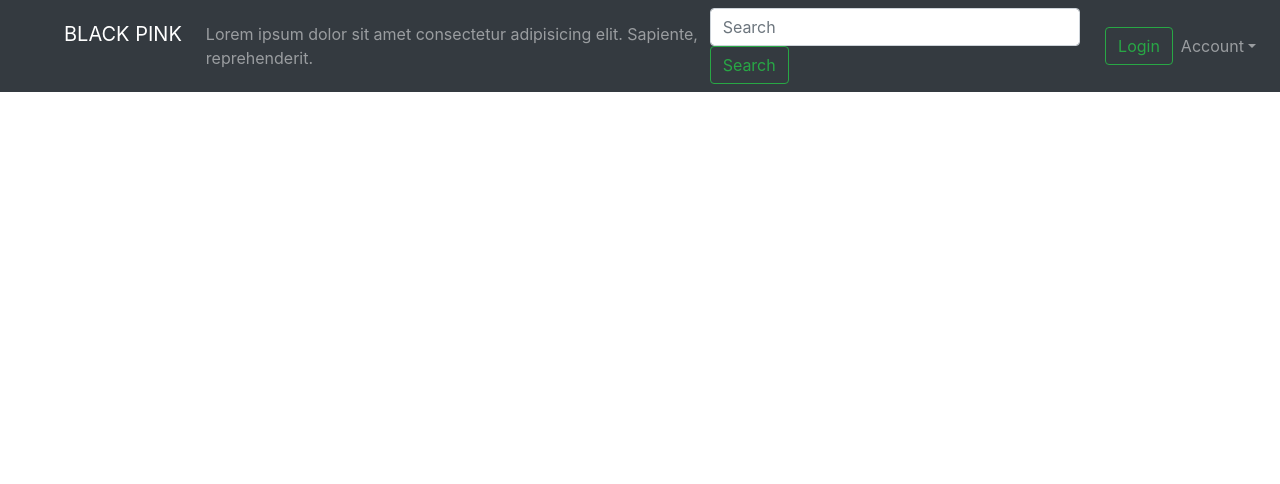
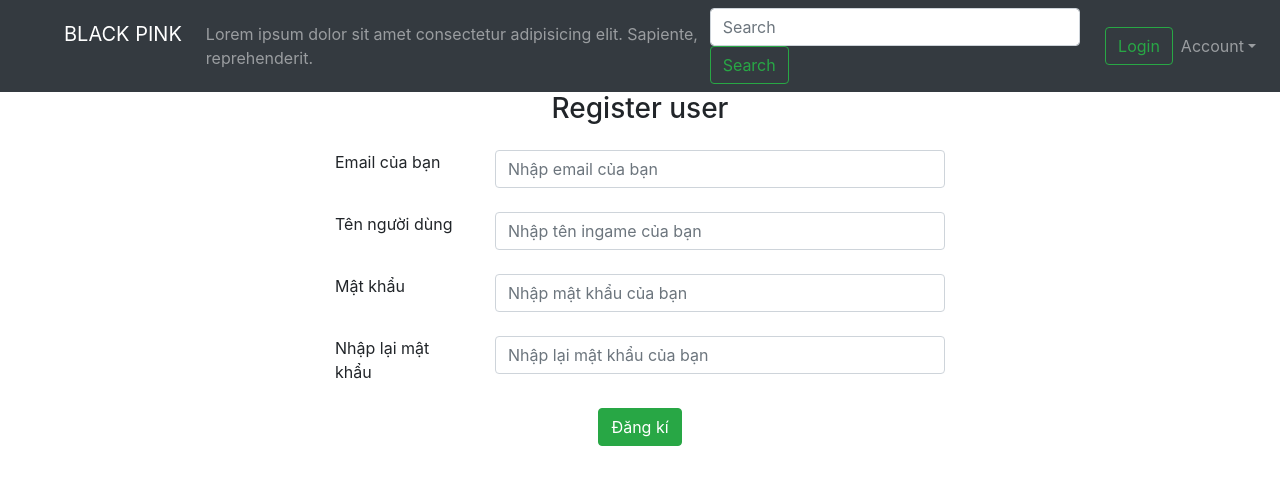
Before and after one commit to 1000Roses/blackpink_frontend, a Vue app: page /signup in a window 1280 px wide. Shown: the top 484 px of the page. Built offline with nearby package versions, Linux system fonts and the light colour scheme.

Commit message:
sign up ui

```diff
--- a/package.json
+++ b/package.json
@@ -14,7 +14,8 @@
     "vue": "^2.6.11",
     "vue-card-stack": "^1.3.1",
     "vue-google-charts": "^0.3.3",
-    "vue-router": "^3.5.1"
+    "vue-router": "^3.5.1",
+    "vuelidate": "^0.7.6"
   },
   "devDependencies": {
     "@vue/cli-plugin-babel": "~4.5.0",
--- a/src/home/components/Home.vue
+++ b/src/home/components/Home.vue
@@ -1,5 +1,6 @@
 <template>
     <div>
+
         <b-container class="mt-2">
             <b-row>
                 <b-col cols=8>
--- a/src/main.js
+++ b/src/main.js
@@ -1,8 +1,11 @@
 import Vue from 'vue'
 import App from './App.vue'
 import Login from './user/components/Login'
+import Register from './user/components/Register'
 import VueRouter from 'vue-router'
 import { BootstrapVue, IconsPlugin } from 'bootstrap-vue'
+import Vuelidate from 'vuelidate'
+Vue.use(Vuelidate)
 
 
 // Import Bootstrap an BootstrapVue CSS files (order is important)
@@ -21,7 +24,8 @@ Vue.config.productionTip = false
 import Home from './home/components/Home.vue'
 const routes = [
   { path: '', component: Home },
-  { path: '/login', component: Login}
+  { path: '/login', component: Login},
+  { path: '/signup', component: Register}
 ]
 
 const router = new VueRouter({
--- /dev/null
+++ b/src/user/components/Register.vue
@@ -0,0 +1,118 @@
+<template>
+    <b-container class='w-50'>
+        <h3 class='text-center mb-4'> Register user</h3>
+        <b-form @submit.prevent="onSubmit" >
+            <b-row class="mb-4">
+                <b-col cols=3>Email của bạn</b-col>
+                <b-col cols=9>
+                    <b-form-input
+                        type ='email'
+                        placeholder="Nhập email của bạn"
+                        v-model="form.email"
+                        required
+                    ></b-form-input>
+                </b-col>
+            </b-row>
+
+            <b-row class="mb-4">
+                <b-col cols=3>Tên người dùng</b-col>
+                <b-col cols=9>
+                    <b-form-input
+                        type ='text'
+                        placeholder="Nhập tên ingame của bạn"
+                        v-model="form.name"
+                        required
+                    ></b-form-input>
+                    <div v-if="$v.form.name.required">
+                        <code class="ml-2">Mật khẩu có ít nhất 8 kí tự</code>
+                    </div>
+                </b-col>
+
+            </b-row>
+
+            <b-row class="mb-4">
+                <b-col cols=3>Mật khẩu</b-col>
+                <b-col cols=9>
+                    <b-form-input
+                        type ='password'
+                        placeholder="Nhập mật khẩu của bạn"
+                        v-model="form.password"
+                        required
+                    ></b-form-input>
+                    <div v-if="$v.form.password.required">
+                        <code class="ml-2" v-if="!$v.form.password.minLength">Mật khẩu có ít nhất 8 kí tự</code>
+                    </div>
+                </b-col>
+            </b-row>
+
+            <b-row class="mb-4">
+                <b-col cols=3>Nhập lại mật khẩu</b-col>
+                <b-col cols=9>
+                    <b-form-input
+                        type ='password'
+                        placeholder="Nhập lại mật khẩu của bạn"
+                        v-model="form.repassword"
+                        required
+                    ></b-form-input>
+                    <div v-if="$v.form.repassword.required">
+                        <div v-if="!$v.form.password.required">
+                            <code>Nhập password trước đã</code>
+                        </div>
+                        <div v-else>
+                            <code class="ml-2" v-if="!$v.form.repassword.sameAsPassword">Vui lòng nhập lại đúng password</code>
+                        </div>
+                    </div>
+                </b-col>
+            </b-row>
+
+            <b-row>
+                <b-button type="submit" variant="success" class="m-auto">Đăng kí</b-button>
+            </b-row>
+        </b-form>
+    </b-container>
+</template>
+
+<script>
+import { required, minLength, sameAs} from 'vuelidate/lib/validators'
+export default {
+    data(){
+        return {
+            form : {
+                email : "",
+                name : "",
+                password : "",
+                repassword : ""
+            },
+            db : {
+                nameingame : ["vantien",'ironman','batman']
+            }
+        }
+    },
+    methods : {
+        onSubmit : function(){
+            if (this.$v.form.email.required && this.$v.form.password.required && this.$v.form.password.minLength && this.$v.form.repassword.sameAsPassword){
+                console.log("abc")
+            }
+
+        }
+    },
+    validations: {
+        form : {
+            email : {
+                required,
+            },
+            name : {
+                required,
+            },
+            password : {
+                required,
+                minLength : minLength(8)
+            },
+            repassword : {
+                required,
+                sameAsPassword: sameAs('password')
+            }
+        }
+    }
+}
+</script>
```
Also changed, not shown: 1 other file (tests, documents, lock files or other folders).
